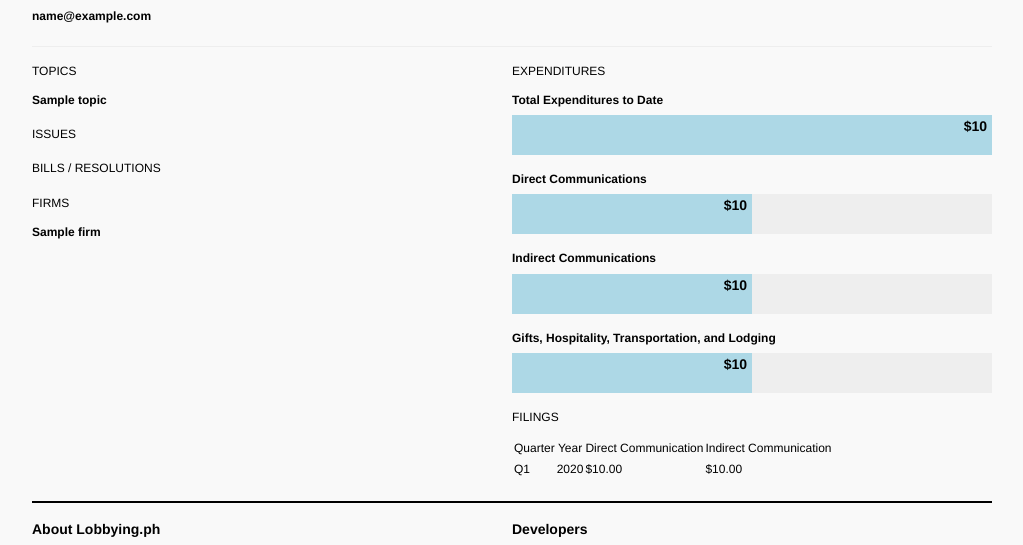
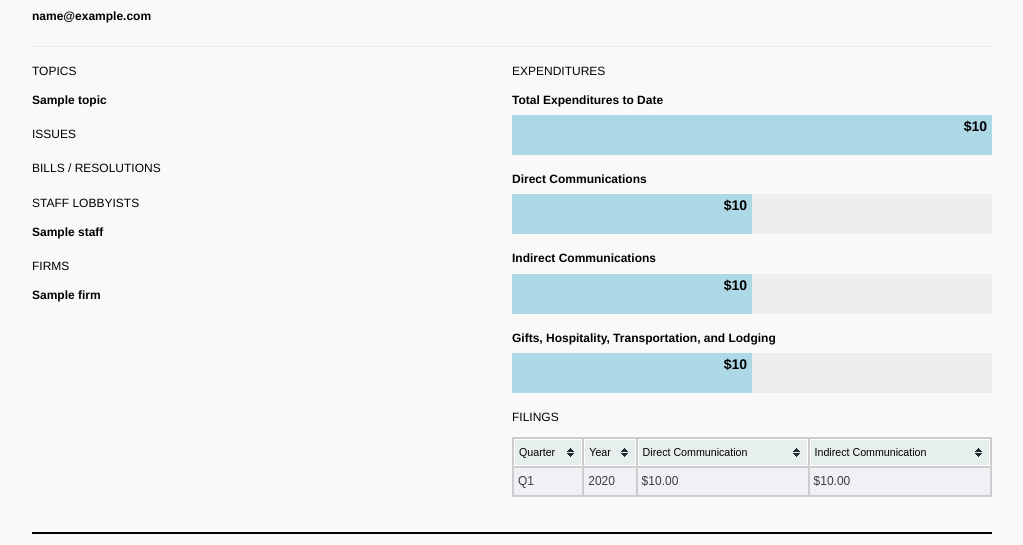
Before and after one commit to AxisPhilly/lobbying.ph-django, a Django app: template templates/lobbyingph/principal_detail.html in a window 1280 px wide. Shown: the part 300-845 px from the top of the page, without its empty margins (128-1151 px from the left). Run offline with Django 3.2, Linux system fonts and the light colour scheme; tables that the repository leaves empty hold one stand-in row (values such as "Sample post"); the template is opened without the code that fills it: values that come from a table or form of the project are taken from there, most other values are stand-ins (such as "Sample title", 1, 10 or a date in 2020).

Commit message:
Fixed filing table on principal detail page

```diff
--- a/templates/lobbyingph/principal_detail.html
+++ b/templates/lobbyingph/principal_detail.html
@@ -1,5 +1,9 @@
 {% extends "base.html" %}
 {% load humanize %}
+
+{% block head %}
+    <link href="{{ STATIC_URL }}css/themes/blue/style.css" media="screen" rel="stylesheet" type="text/css" />
+{% endblock %}
 
 {% block content %}
   <h2 class="name">{{ principal.name }}</h2>
@@ -33,6 +37,15 @@
         <li>{{ position }}: <a href="{{ bill.url }}" target="_blank">{{ bill }}</a></li>
       {% endfor %}
       {% if not bills %}
+        <li>N/A</li>
+      {% endif %}
+    </ul>
+    <h3>Staff Lobbyists</h3>
+    <ul class="details">
+      {% for s in staff %}
+        <li><a href="/lobbyists/{{ s.id }}">{{ s.name }}</a></li>
+      {% endfor %}
+      {% if not staff %}
         <li>N/A</li>
       {% endif %}
     </ul>
@@ -111,7 +124,8 @@
     <script type='text/javascript'>
 
     $(document).ready(function() {
-        $("#filings").tablesorter();
+        $("#filings")
+          .tablesorter({widgets: ['zebra']});
     });
 
     </script>
```
